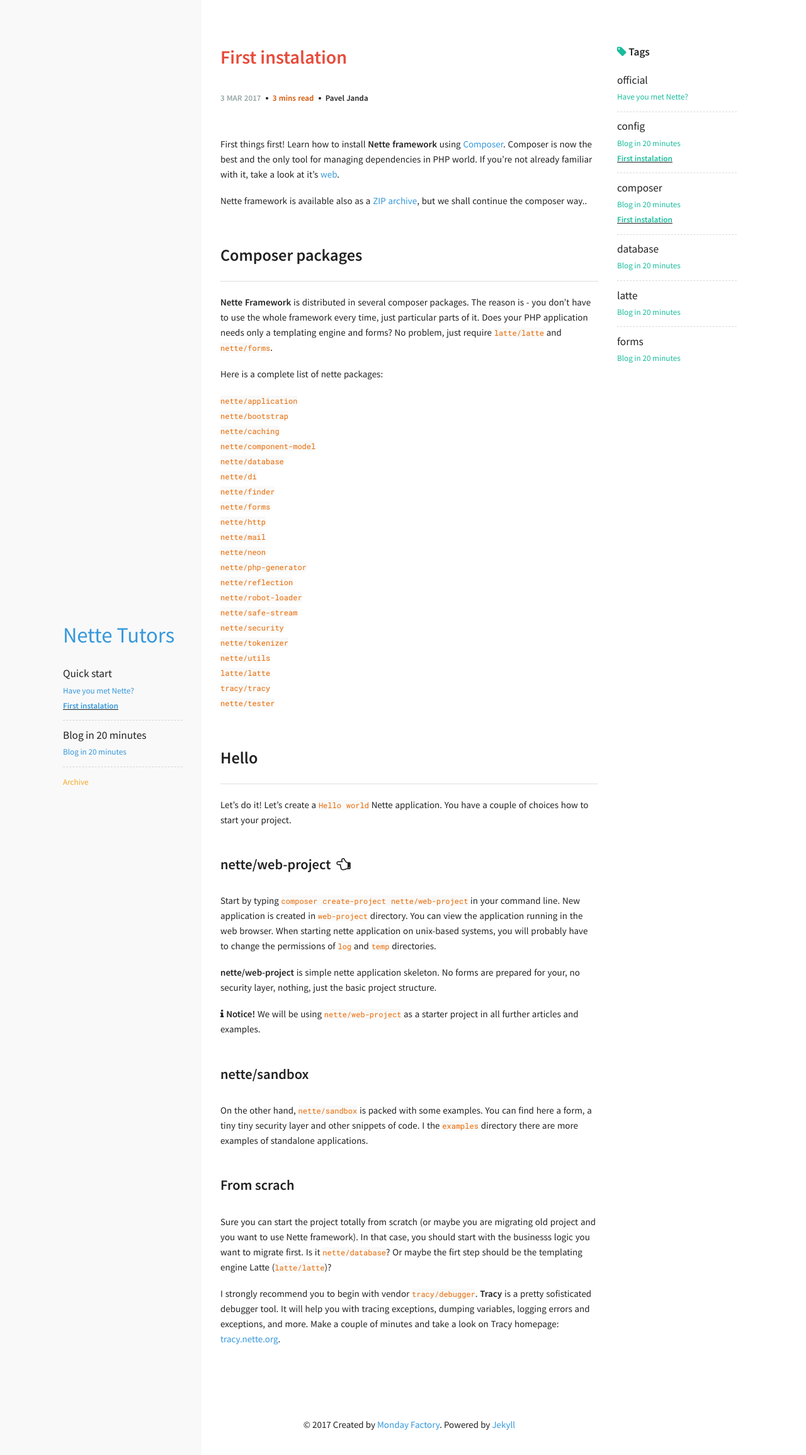
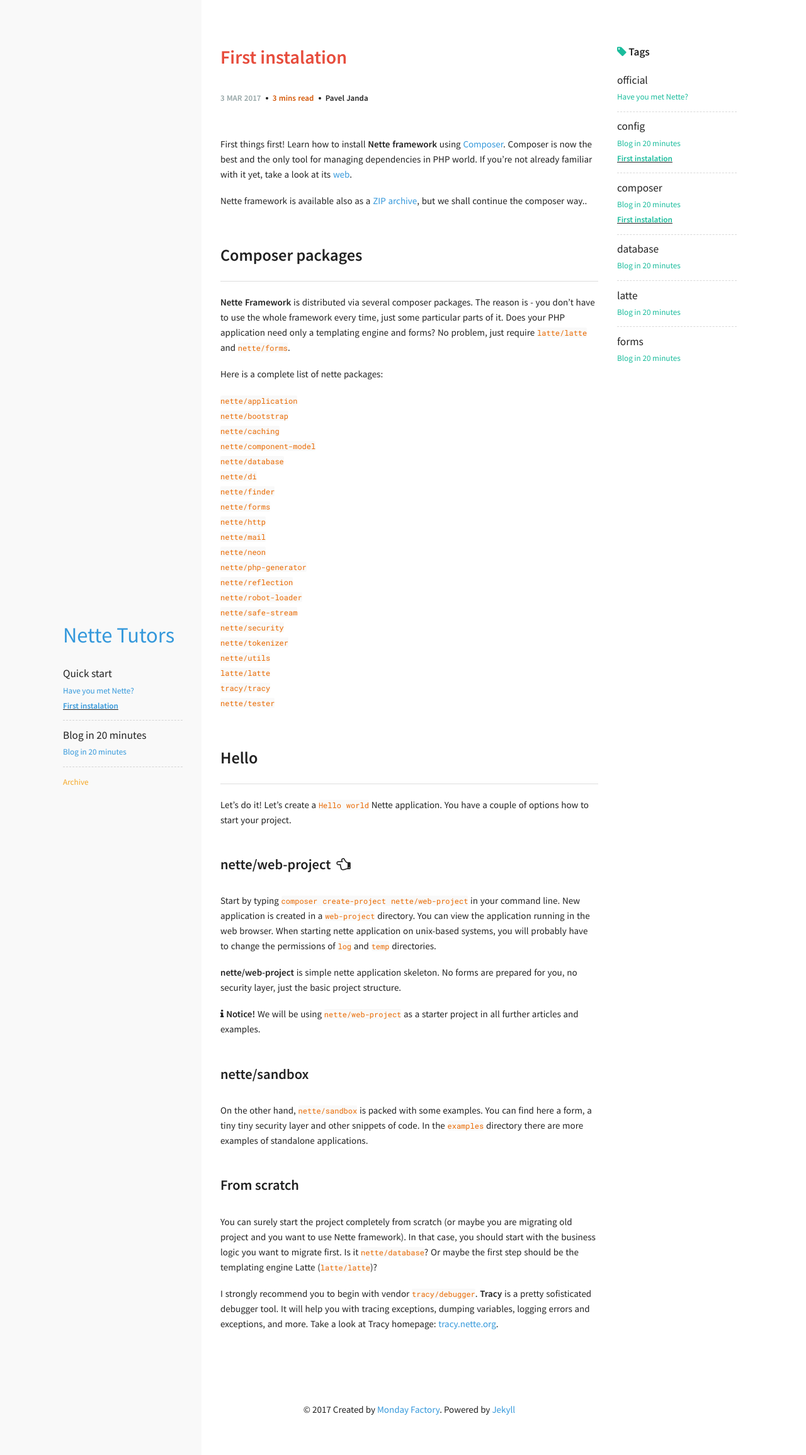
Before and after one commit to monday-factory/nette-tutors, a Jekyll site: the page built from _posts/2017-03-03-first-instalation.md, in a window 1280 px wide. Shown: the top 2310 px of the page at 63% size. Built offline with Jekyll 4.4.1, drawn with Linux system fonts in a browser that asks for light colours.

Commit message:
Text updates

```diff
--- a/_posts/2017-03-03-first-instalation.md
+++ b/_posts/2017-03-03-first-instalation.md
@@ -7,7 +7,7 @@ author: paveljanda
 order: "2"
 ---
 
-First things first! Learn how to install **Nette** **framework** using [Composer][link-composer]. Composer is now the best and the only tool for managing dependencies in PHP world. If you're not already familiar with it, take a look at it's [web][link-composer].
+First things first! Learn how to install **Nette** **framework** using [Composer][link-composer]. Composer is now the best and the only tool for managing dependencies in PHP world. If you're not already familiar with it yet, take a look at its [web][link-composer].
 
 Nette framework is available also as a [ZIP archive][link-download-nette-zip], but we shall continue the composer way..
 
@@ -15,7 +15,7 @@ Nette framework is available also as a [ZIP archive][link-download-nette-zip], b
 
 ## Composer packages
 
-**Nette Framework** is distributed in several composer packages. The reason is - you don't have to use the whole framework every time, just particular parts of it. Does your PHP application needs only a templating engine and forms? No problem, just require `latte/latte` and `nette/forms`.
+**Nette Framework** is distributed via several composer packages. The reason is - you don't have to use the whole framework every time, just some particular parts of it. Does your PHP application need only a templating engine and forms? No problem, just require `latte/latte` and `nette/forms`.
 
 Here is a complete list of nette packages:
 
@@ -43,26 +43,26 @@ Here is a complete list of nette packages:
 
 ## Hello
 
-Let's do it! Let's create a `Hello world` Nette application. You have a couple of choices how to start your project.
+Let's do it! Let's create a `Hello world` Nette application. You have a couple of options how to start your project.
 
 ### nette/web-project &nbsp;<i class="fa fa-hand-o-left"></i>
 
-Start by typing `composer create-project nette/web-project` in your command line. New application is created in `web-project` directory. You can view the application running in the web browser. When starting nette application on unix-based systems, you will probably have to change the permissions of `log` and `temp` directories.
+Start by typing `composer create-project nette/web-project` in your command line. New application is created in a `web-project` directory. You can view the application running in the web browser. When starting nette application on unix-based systems, you will probably have to change the permissions of `log` and `temp` directories.
 
-**nette/web-project** is simple nette application skeleton. No forms are prepared for your, no security layer, nothing, just the basic project structure.
+**nette/web-project** is simple nette application skeleton. No forms are prepared for you, no security layer, just the basic project structure.
 
 <i class="fa fa-info"></i> **Notice!** We will be using `nette/web-project` as a starter project in all further articles and examples.
 
 ### nette/sandbox
 
-On the other hand, `nette/sandbox` is packed with some examples. You can find here a form, a tiny tiny security layer and other snippets of code. I the `examples` directory there are more examples of standalone applications.
+On the other hand, `nette/sandbox` is packed with some examples. You can find here a form, a tiny tiny security layer and other snippets of code. In the `examples` directory there are more examples of standalone applications.
 
 
-### From scrach
+### From scratch
 
-Sure you can start the project totally from scratch (or maybe you are migrating old project and you want to use Nette framework). In that case, you should start with the businesss logic you want to migrate first. Is it `nette/database`? Or maybe the firt step should be the templating engine Latte (`latte/latte`)?
+You can surely start the project completely from scratch (or maybe you are migrating old project and you want to use Nette framework). In that case, you should start with the business logic you want to migrate first. Is it `nette/database`? Or maybe the first step should be the templating engine Latte (`latte/latte`)?
 
-I strongly recommend you to begin with vendor `tracy/debugger`. **Tracy** is a pretty sofisticated debugger tool. It will help you with tracing exceptions, dumping variables, logging errors and exceptions, and more. Make a couple of minutes and take a look on Tracy homepage: [tracy.nette.org][link-tracy].
+I strongly recommend you to begin with vendor `tracy/debugger`. **Tracy** is a pretty sofisticated debugger tool. It will help you with tracing exceptions, dumping variables, logging errors and exceptions, and more. Take a look at Tracy homepage: [tracy.nette.org][link-tracy].
 
 
 [link-composer]: https://getcomposer.org/
```
